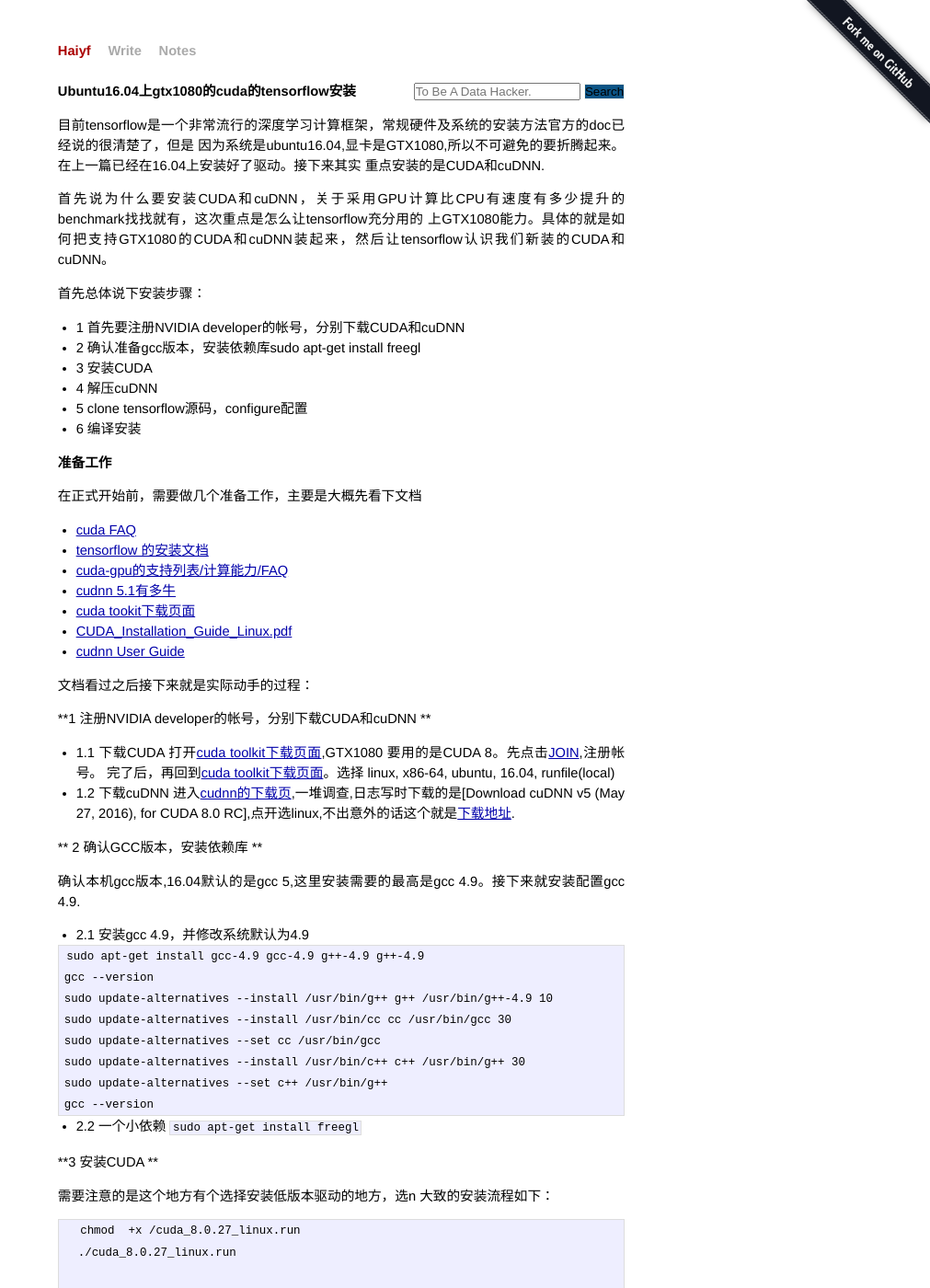
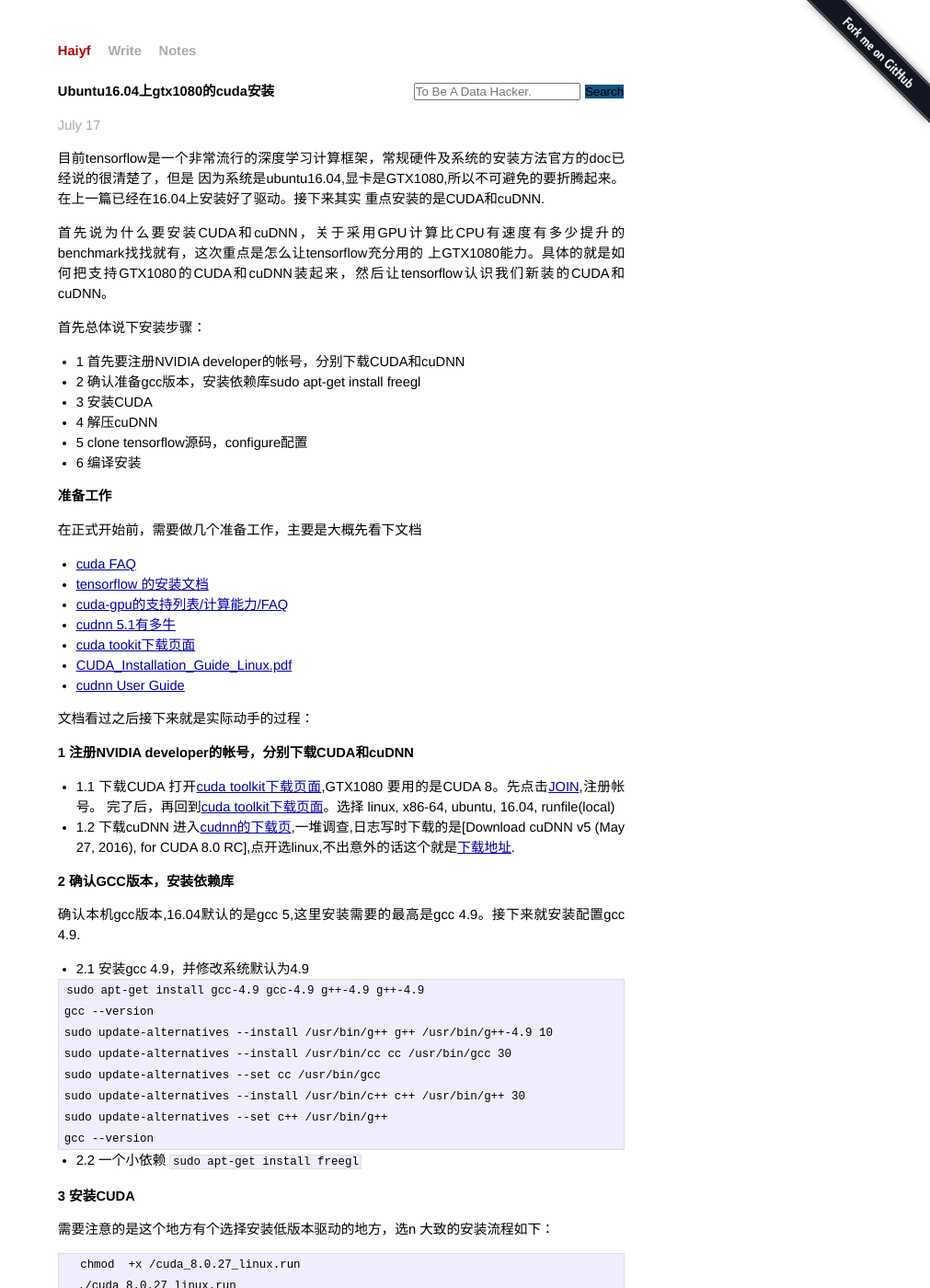
Before and after one commit to caratiger/haiy.github.io, a Jekyll site: the page built from _posts/2016-07-17-ubuntu16.04上GTX1080的CUDA安装.md, in a window 1280 px wide and 1400 px high. Shown: the whole window at 92% size, without its empty margins (269-1280 px from the left). Built offline with Jekyll 4.4.1, drawn with Linux system fonts in a browser that asks for light colours; comment, search, counter and statistics services are not loaded.

Commit message:
Update and rename 2016-07-17-ubuntu16.04上GTX1080的CUDA的tensorflow安装.md to 2016-07-17-ubuntu16.04上GTX1080的CUDA安装.md

````diff
--- a/_posts/2016-07-17-ubuntu16.04上GTX1080的CUDA的tensorflow安装.md
+++ b/_posts/2016-07-17-ubuntu16.04上GTX1080的CUDA安装.md
@@ -4,6 +4,8 @@ layout: post
 
 {{page.title}}
 ===================
+<p class="meta">July 17</p>
+
 
 目前tensorflow是一个非常流行的深度学习计算框架，常规硬件及系统的安装方法官方的doc已经说的很清楚了，但是
 因为系统是ubuntu16.04,显卡是GTX1080,所以不可避免的要折腾起来。在上一篇已经在16.04上安装好了驱动。接下来其实
@@ -33,7 +35,7 @@ layout: post
 
 文档看过之后接下来就是实际动手的过程：
 
-**1 注册NVIDIA developer的帐号，分别下载CUDA和cuDNN **
+**1 注册NVIDIA developer的帐号，分别下载CUDA和cuDNN**
 
  - 1.1 下载CUDA
     打开[cuda toolkit下载页面](https://developer.nvidia.com/cuda-toolkit),GTX1080 要用的是CUDA 8。先点击[JOIN](https://developer.nvidia.com/cuda-registered-developer-program),注册帐号。
@@ -42,7 +44,7 @@ layout: post
 - 1.2 下载cuDNN
     进入[cudnn的下载页](https://developer.nvidia.com/cudnn),一堆调查,日志写时下载的是[Download cuDNN v5 (May 27, 2016), for CUDA 8.0 RC],点开选linux,不出意外的话这个就是[下载地址](http://developer.download.nvidia.com/compute/machine-learning/cudnn/secure/v5/prod/cudnn-8.0-linux-x64-v5.0-ga.tgz?autho=1468748153_fac10e6ed27d13c762cf9c62132fbd29&file=cudnn-8.0-linux-x64-v5.0-ga.tgz).
 
-** 2 确认GCC版本，安装依赖库 **
+**2 确认GCC版本，安装依赖库**
 
 确认本机gcc版本,16.04默认的是gcc 5,这里安装需要的最高是gcc 4.9。接下来就安装配置gcc 4.9.
 
@@ -61,7 +63,7 @@ gcc --version
  - 2.2 一个小依赖
   ```sudo apt-get install freegl```
 
-**3 安装CUDA **
+**3 安装CUDA**
 
   需要注意的是这个地方有个选择安装低版本驱动的地方，选n
   大致的安装流程如下：
````
